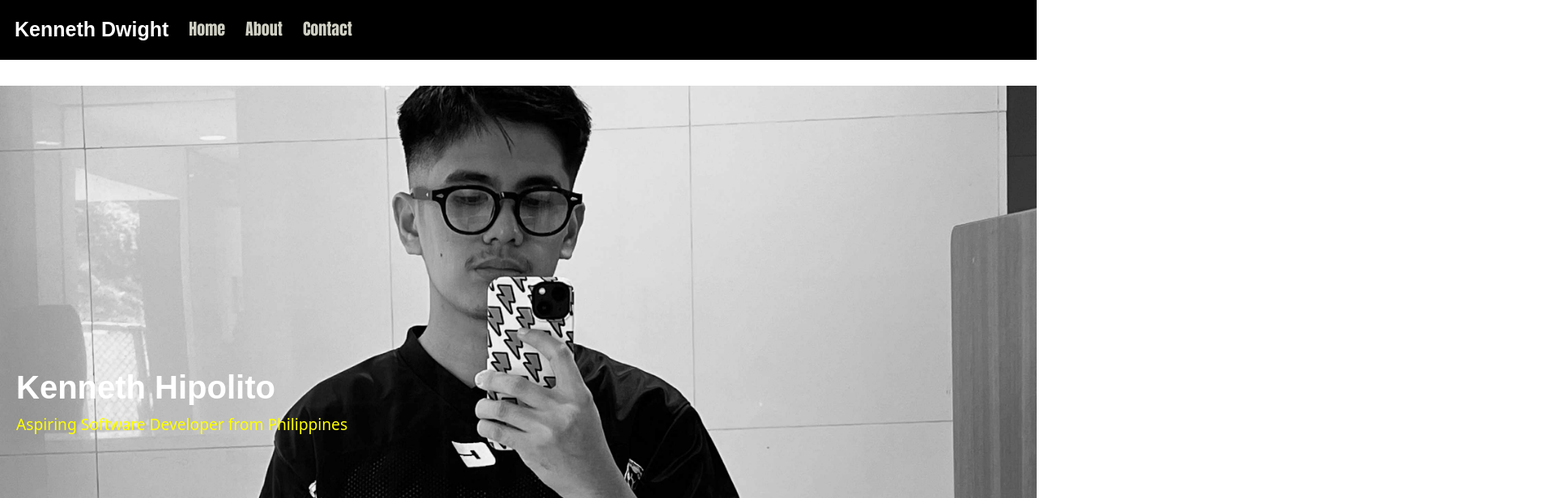
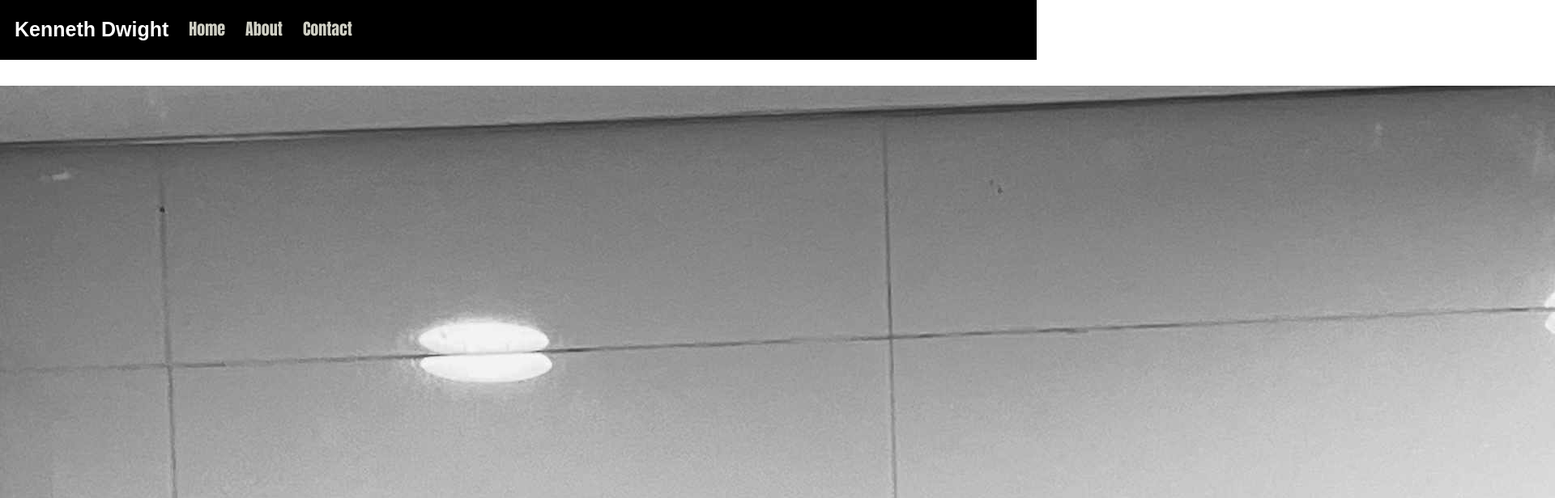
Before and after one commit to chroma-ken/portfolio-angular, an Angular app: page /home in a window 1280 px wide. Shown: the top 616 px of the page at 81% size, 1920 px wide, since content can reach past the window. Built offline with nearby package versions, Linux system fonts and the light colour scheme.

Commit message:
third changes

```diff
--- a/src/app/home/home.component.css
+++ b/src/app/home/home.component.css
@@ -2,7 +2,7 @@
   position: relative;
   height: 100vh;
   width: 100vw;
-  background-image: url('/myPicture.jpg');
+  /* background-image: url('/myPicture.jpg'); */
   background-size: cover;
   background-position: 50% 50%;
   color: white;
@@ -11,22 +11,12 @@
 
 .content {
   position: relative;
-  z-index: 2;
-  height: 100%;
-  display: flex;
-  flex-direction: column;
-  justify-content: center;
-  align-items: flex-start;
-  text-align: center;
-  padding: 20px;
+  height: 100vh;
+  width: 100vw;
+  background-size: cover;
+  background-position: 50% 50%;
 }
 
-.content img {
-  width: 150px;
-  border-radius: 50%;
-  margin-bottom: 20px;
-  border: 3px solid white;
-}
 
 .tagline {
   font-size: 1.2rem;
@@ -38,3 +28,12 @@ h1 {
   font-weight: bolder;
 
 }
+
+
+/* display: flex;
+  flex-direction: column;
+  justify-content: center;
+  align-items: flex-start;
+  text-align: center;
+  padding: 20px;
+  z-index: 2;*/
--- a/src/app/home/home.component.html
+++ b/src/app/home/home.component.html
@@ -1,6 +1,5 @@
 <div class="background">
   <div class="content">
-    <h1>Kenneth Hipolito</h1>
-    <p class="tagline">Aspiring Software Developer from Philippines</p>
+    <img src = "myPicture.jpg">
   </div>
 </div>
```
